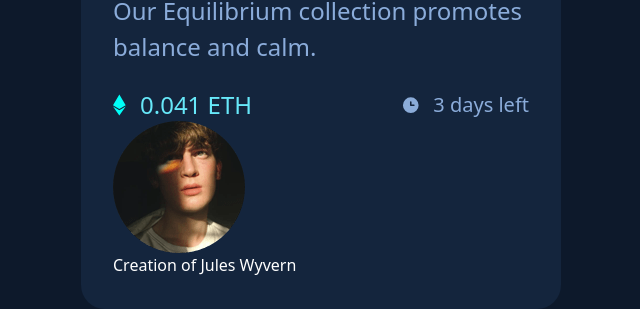
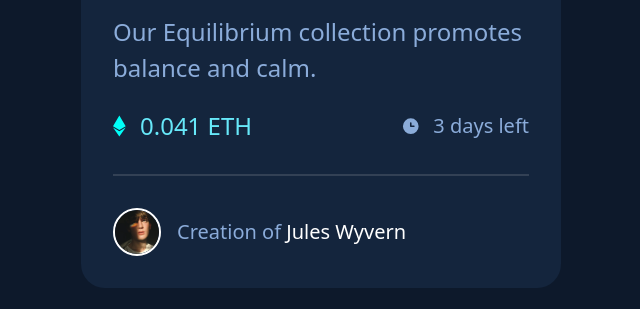
Before and after one commit to amittam104/NFT-card, a website: page src/index.html in a window 1280 px wide. Shown: the part 519-828 px from the top of the page, without its empty margins (319-959 px from the left). After the commit the page ends 807 px from the top, so only its background shows below. Drawn offline with Linux system fonts and the light colour scheme.

Commit message:
NFT card

```diff
--- a/src/index.html
+++ b/src/index.html
@@ -29,7 +29,7 @@
           <p class="text-2xl font-light mb-6 text-[#8bacda] leading-9">
             Our Equilibrium collection promotes balance and calm.
           </p>
-          <div>
+          <div class="pb-8 border-solid border-b-2 border-slate-700">
             <div class="flex items-center justify-between">
               <div class="flex items-center gap-3">
                 <svg
@@ -61,9 +61,15 @@
               </div>
             </div>
           </div>
-          <div>
-            <img src="./images/image-avatar.png" alt="profile image" />
-            <p>Creation of <span>Jules Wyvern</span></p>
+          <div class="flex items-center gap-4 pt-8">
+            <img
+              class="w-12 h-12 border-solid border-2 border-white rounded-full"
+              src="./images/image-avatar.png"
+              alt="profile image"
+            />
+            <p class="text-[#8bacda] text-xl font-normal">
+              Creation of <span class="text-white">Jules Wyvern</span>
+            </p>
           </div>
         </div>
       </div>
```
Also changed, not shown: src/output.css.
